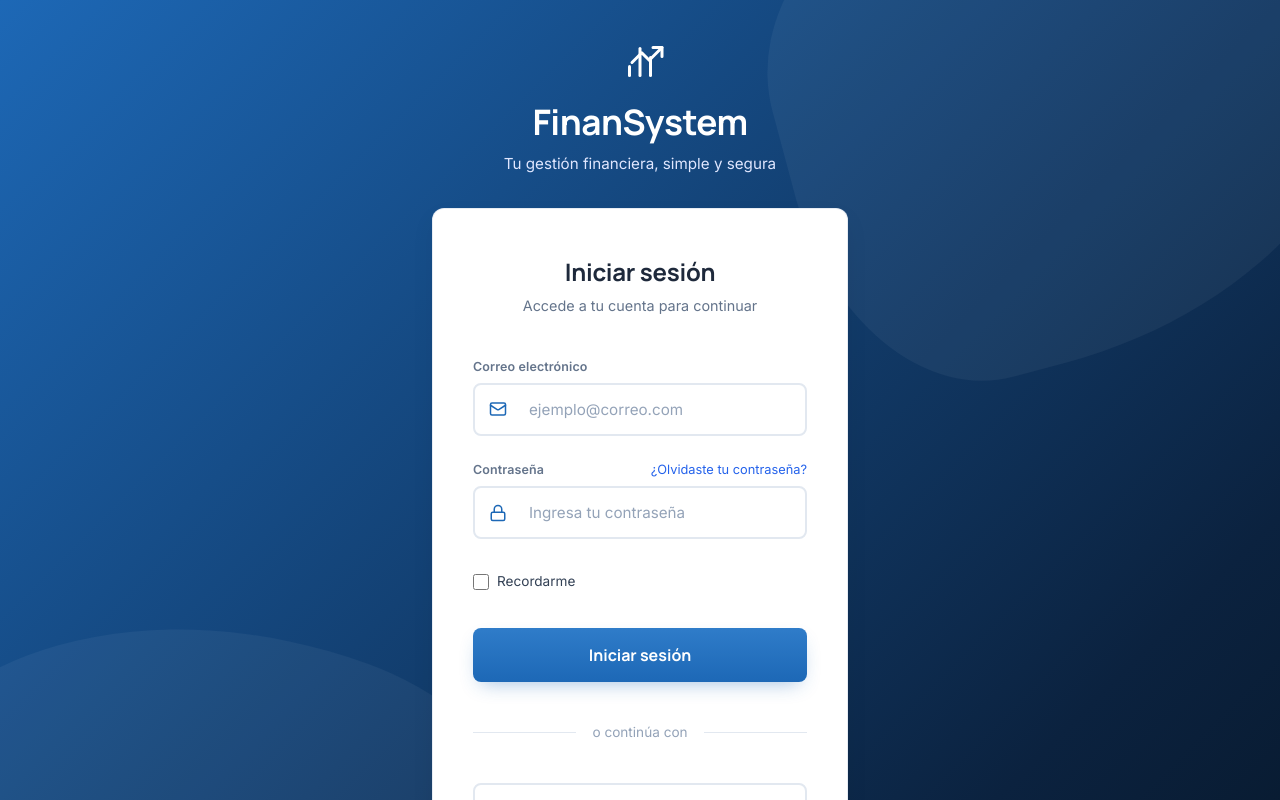
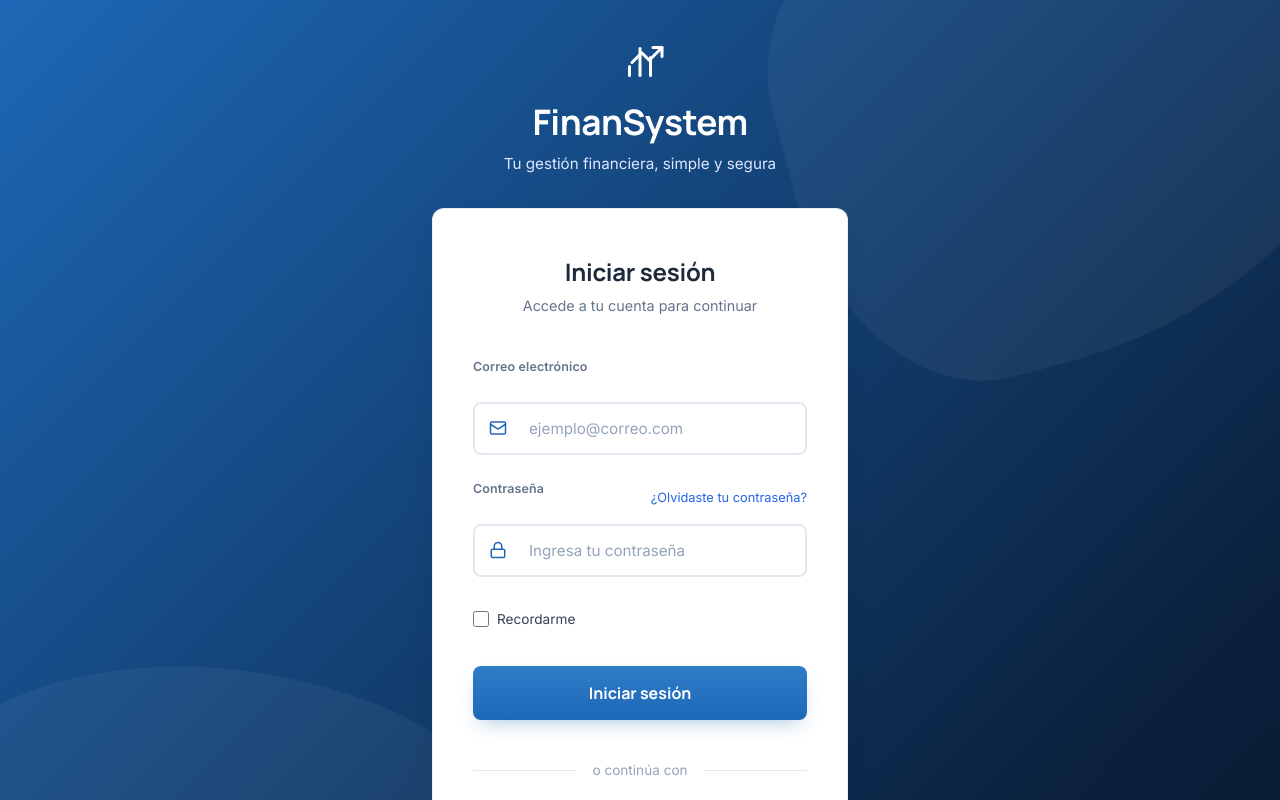
Before and after one commit to Jhoselin-Diaz/FinanSystem, a React (Vite) app: page / in a window 1280 px wide. Shown: the top 800 px of the page. Built offline with nearby package versions, Linux system fonts and the light colour scheme; no server answers.

Commit message:
fix:Update components

```diff
--- a/src/components/Simulador.css
+++ b/src/components/Simulador.css
@@ -132,6 +132,10 @@
   font-weight: 600;
   color: var(--ink-500);
   letter-spacing: 0.01em;
+  /* Reserva espacio para 2 líneas: si una etiqueta vecina es más corta y no se parte,
+     igual arrancan ambos inputs a la misma altura dentro de la fila del grid. */
+  min-height: 2.4rem;
+  display: block;
 }
 
 .form-group input,
```
